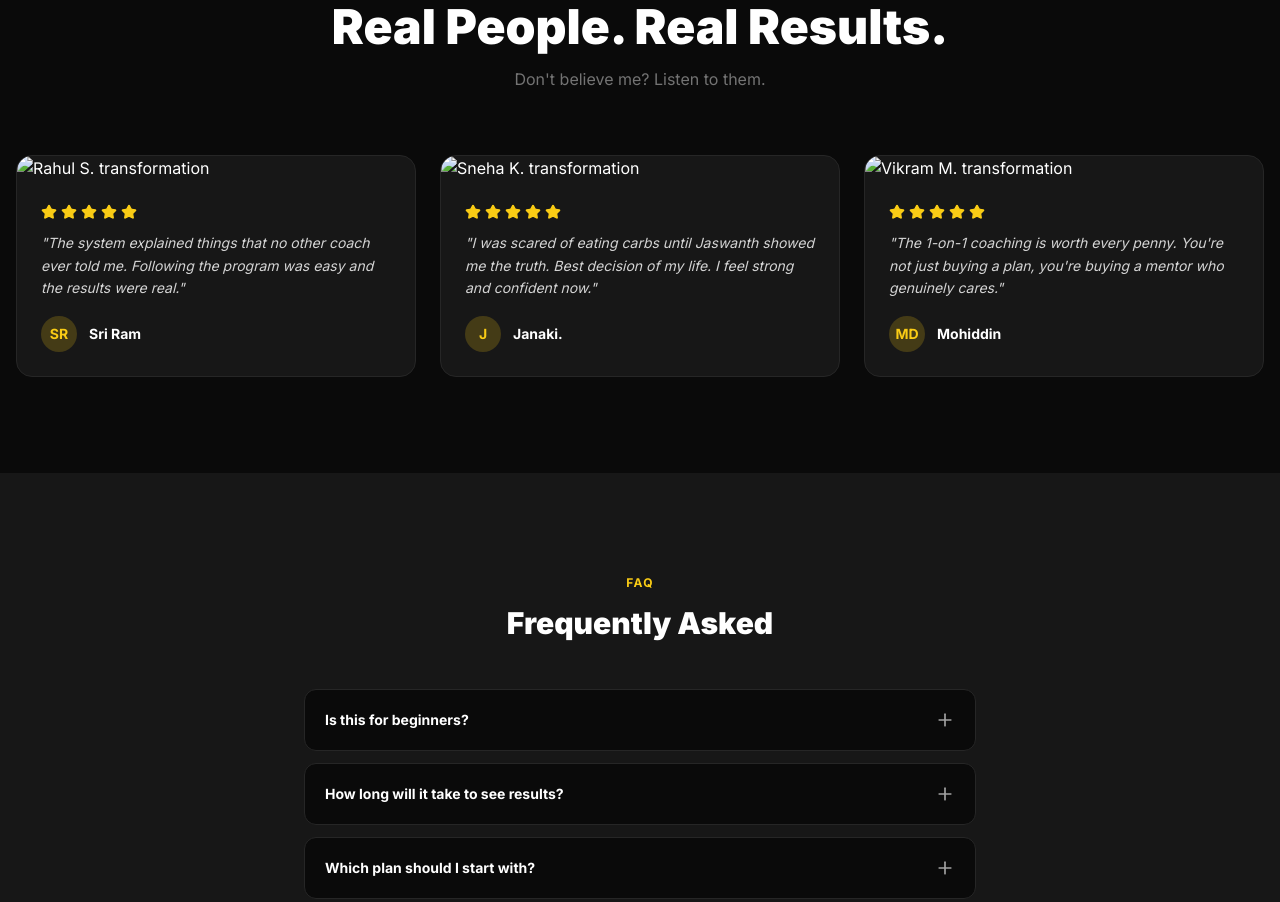
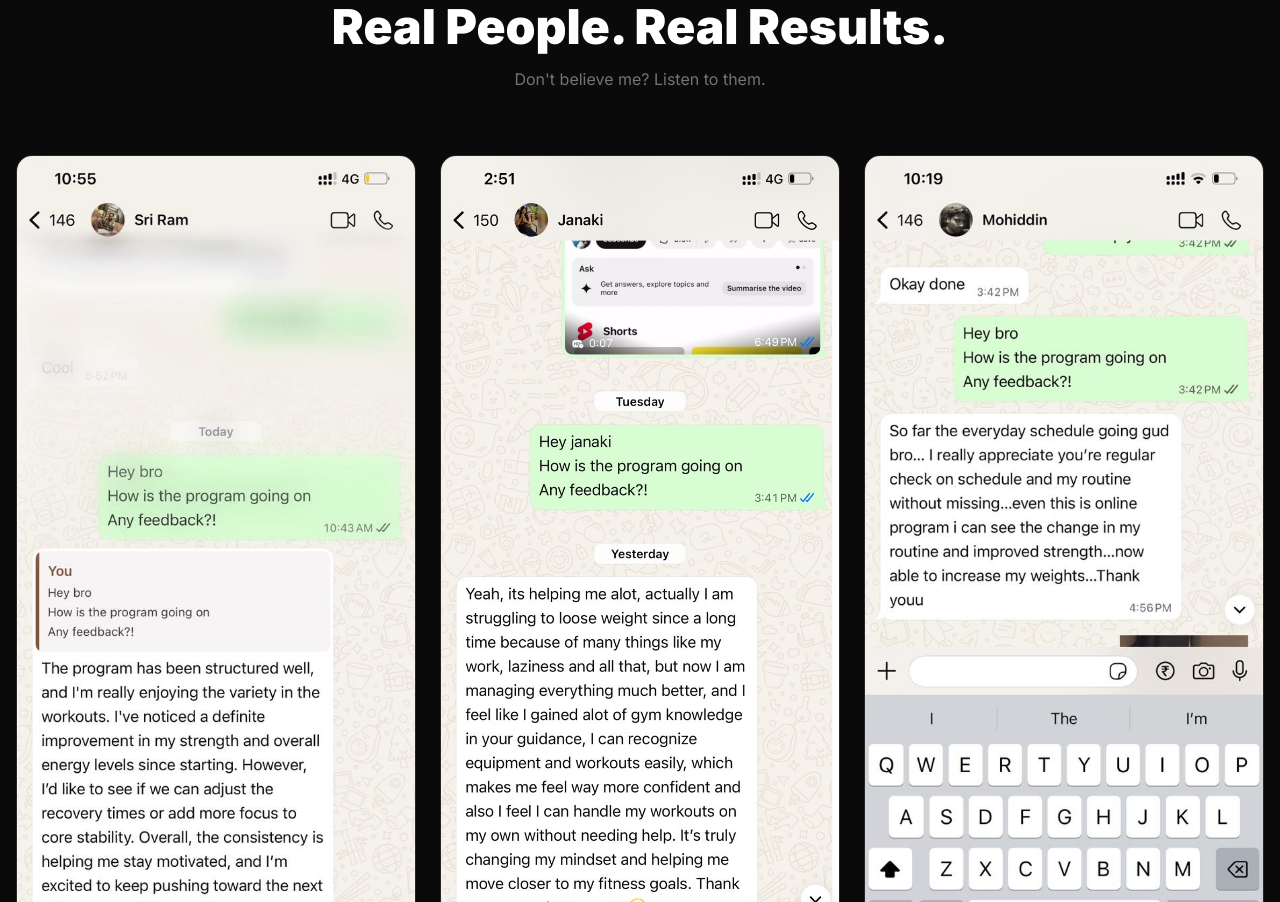
Before and after one commit to likhithsiddhartha13/Jasclient, a plain HTML site: page index.html in a window 1280 px wide. Shown: the part 2863-3765 px from the top of the page. Drawn offline with nearby package versions, Linux system fonts and the light colour scheme.

Commit message:
Update image paths in testimonials section

```diff
--- a/index.html
+++ b/index.html
@@ -643,7 +643,7 @@
           <div
             class="bg-neutral-900 rounded-2xl overflow-hidden border border-neutral-800"
           >
-            <img src="/images/image.png" alt="Rahul S. transformation" />
+            <img src="image.png" alt="Rahul S. transformation" />
             <div class="p-6">
               <div class="flex items-center gap-1 text-yellow-400 mb-3">
                 <i data-lucide="star" class="w-4 h-4 fill-yellow-400"></i>
@@ -674,7 +674,7 @@
           <div
             class="bg-neutral-900 rounded-2xl overflow-hidden border border-neutral-800"
           >
-            <img src="/images/image4.png" alt="Sneha K. transformation" />
+            <img src="image4.png" alt="Sneha K. transformation" />
             <div class="p-6">
               <div class="flex items-center gap-1 text-yellow-400 mb-3">
                 <i data-lucide="star" class="w-4 h-4 fill-yellow-400"></i>
@@ -706,7 +706,7 @@
           <div
             class="bg-neutral-900 rounded-2xl overflow-hidden border border-neutral-800"
           >
-            <img src="/images/image3.png" alt="Vikram M. transformation" />
+            <img src="image3.png" alt="Vikram M. transformation" />
             <div class="p-6">
               <div class="flex items-center gap-1 text-yellow-400 mb-3">
                 <i data-lucide="star" class="w-4 h-4 fill-yellow-400"></i>
```
